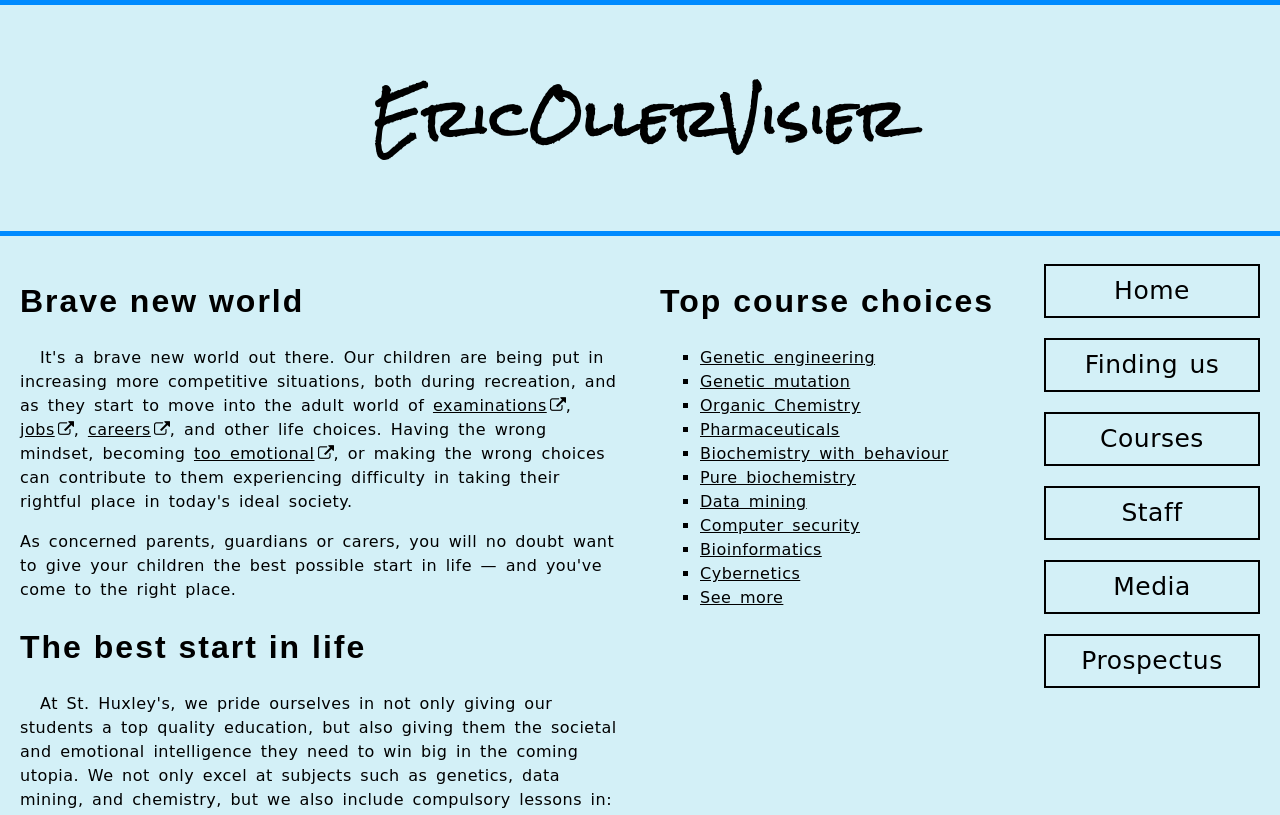
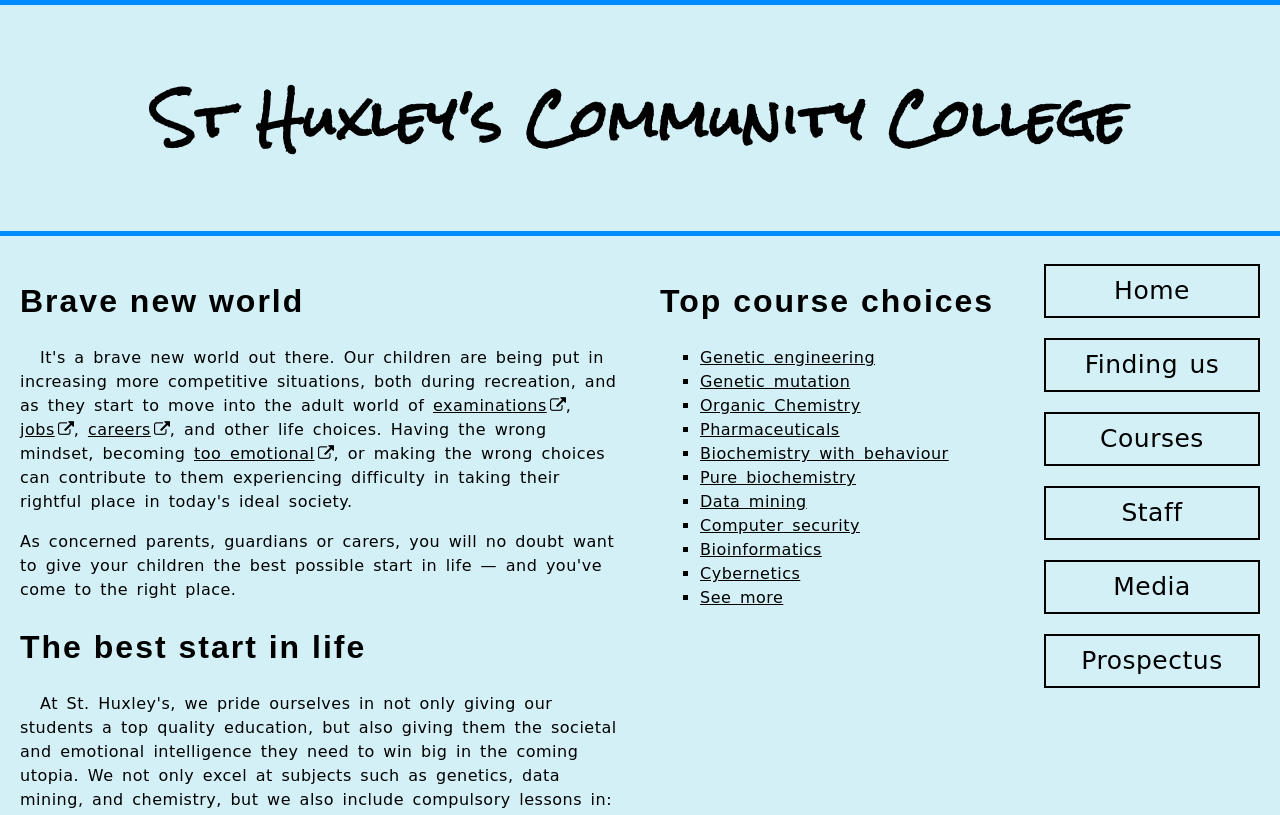
Before and after one commit to EricEo/Examen-CSS-parte-5, a plain HTML site: page index.html in a window 1280 px wide. Shown: the top 815 px of the page. Drawn offline with Linux system fonts and the light colour scheme; a web font is replaced by a local one.

Commit message:
Update index.html

```diff
--- a/index.html
+++ b/index.html
@@ -22,7 +22,7 @@
 
   <header>
     <figure>
-      <h1 class="logo-ERIC">Eric<span>Oller</span>Visier</h1>
+      <h1 class="logo-ERIC">St Huxley's Community College</h1>
     </figure>
 
   </header>
```
